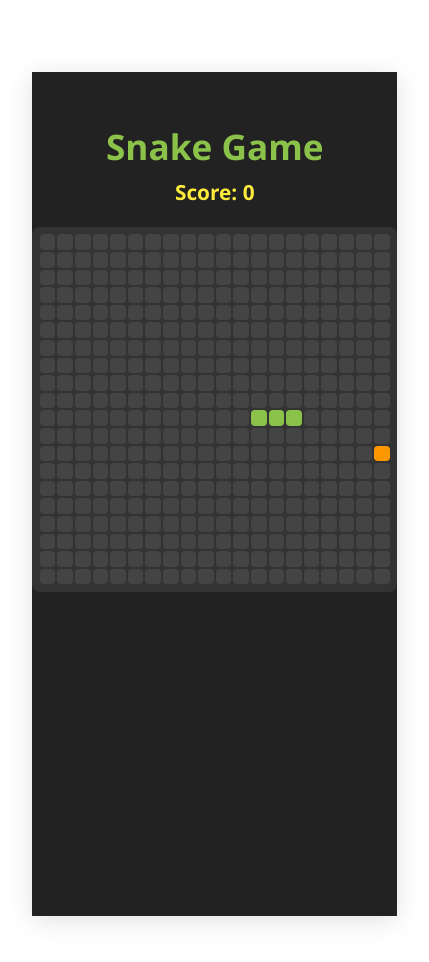
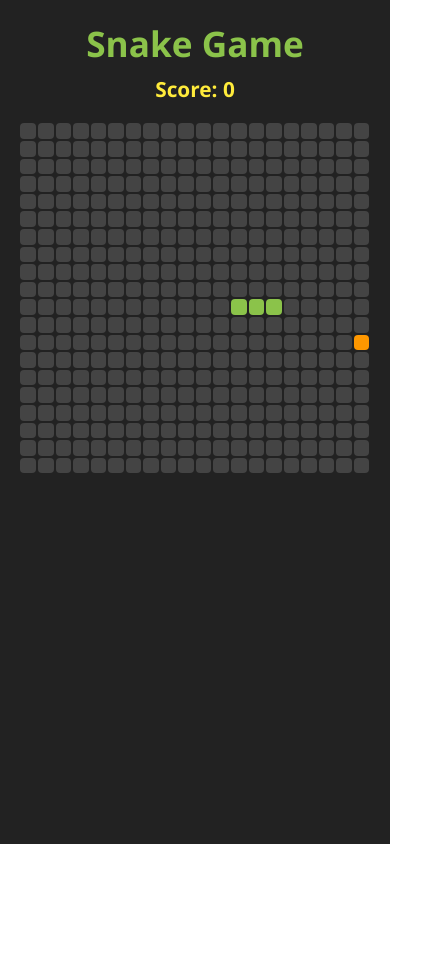
Before and after one commit to vincentkua/snakegame, a React (Vite) app: page / in a window 390 px wide. Shown: the top 962 px of the page, 429 px wide, since content can reach past the window. After the commit the page ends 844 px from the top, so only its background shows below. Built offline with nearby package versions, Linux system fonts and the light colour scheme.

Commit message:
feat: fix the scroll bar issue

```diff
--- a/src/App.css
+++ b/src/App.css
@@ -124,15 +124,21 @@ button:hover {
 
 /* Snake Game Styles */
 .snake-app {
-  max-width: 480px;
-  margin: 40px auto;
-  background: #222;
-  border-radius: 16px;
-  box-shadow: 0 4px 24px rgba(0, 0, 0, 0.12);
-  padding: 32px 24px 24px 24px;
-  font-family: "Segoe UI", Arial, sans-serif;
+  position: fixed;
+  top: 0;
+  left: 0;
+  width: 100vw;
+  height: 100vh;
+  background: rgb(34,34,34);
+  font-family: 'Segoe UI', Arial, sans-serif;
   color: #fff;
   text-align: center;
+  display: flex;
+  flex-direction: column;
+  justify-content: flex-start;
+  box-sizing: border-box;
+  margin: 0;
+  padding: 0;
 }
 .snake-app h1 {
   color: #8bc34a;
@@ -149,12 +155,10 @@ button:hover {
   display: flex;
   flex-direction: column;
   gap: 2px;
-  background: #333;
-  border-radius: 8px;
-  padding: 8px;
-  margin: 0 auto 18px auto;
-  width: fit-content;
-  touch-action: none;
+  margin: 0 auto;
+  min-width: calc(20 * 18px + 19 * 2px);
+  max-width: calc(20 * 18px + 19 * 2px);
+  box-sizing: content-box;
 }
 .row {
   display: flex;
@@ -196,20 +200,34 @@ button:hover {
 
 /* Mobile support */
 .mobile-support {
-  max-width: 100vw;
-  min-height: 100vh;
-  padding: 8vw 0 0 0;
+  position: fixed;
+  top: 0;
+  left: 0;
+  width: 100vw;
+  height: 100vh;
+  margin: 0;
+  padding: 0;
   box-sizing: border-box;
 }
 @media (max-width: 600px) {
+  body, html, #root {
+    width: 100vw;
+    height: 100vh;
+    overflow: hidden;
+  }
   .snake-app {
-    max-width: 100vw;
-    padding: 8vw 0 0 0;
-    border-radius: 0;
-    min-height: 100vh;
+    position: fixed;
+    top: 0;
+    left: 0;
+    width: 100vw;
+    height: 100vh;
+    margin: 0;
+    padding: 0;
   }
   .board {
-    padding: 2vw;
+    min-width: calc(20 * 4vw + 19 * 0.5vw);
+    max-width: calc(20 * 4vw + 19 * 0.5vw);
+    box-sizing: content-box;
   }
   .cell {
     width: 4vw;
```
